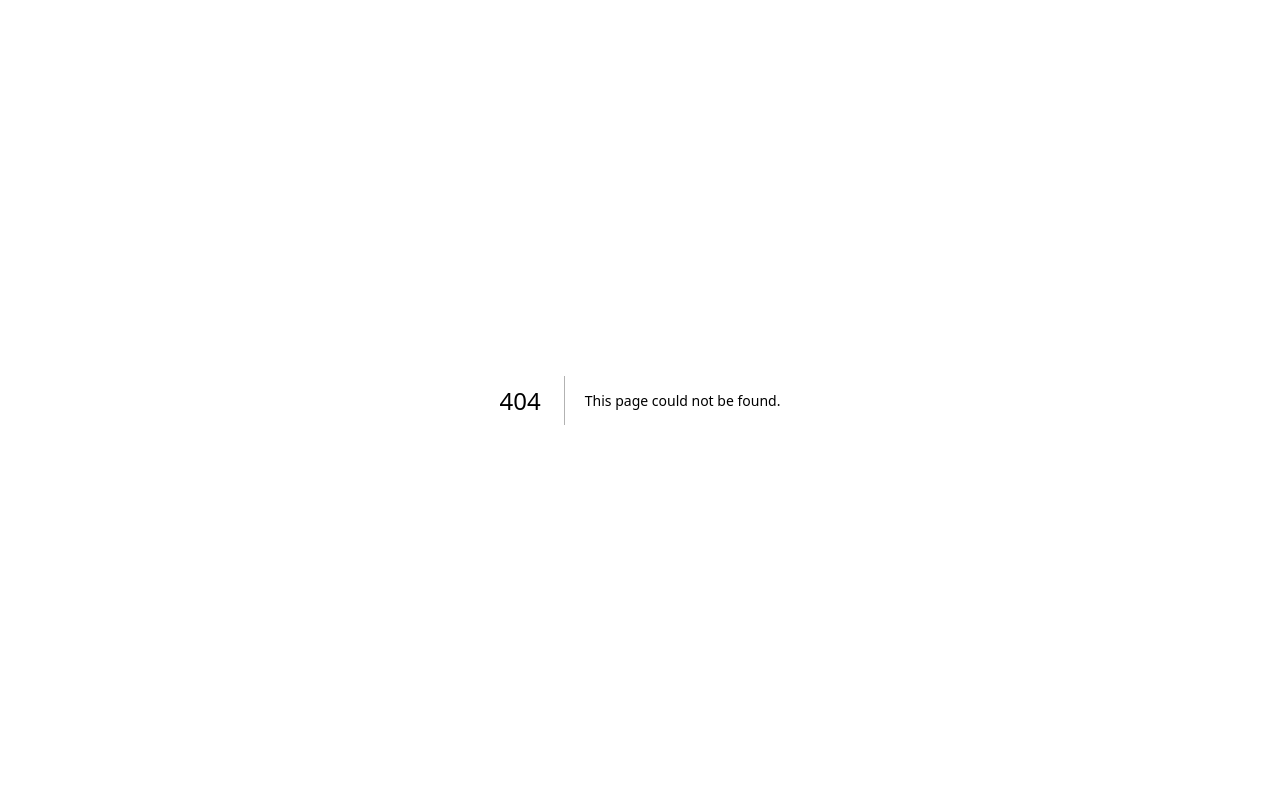
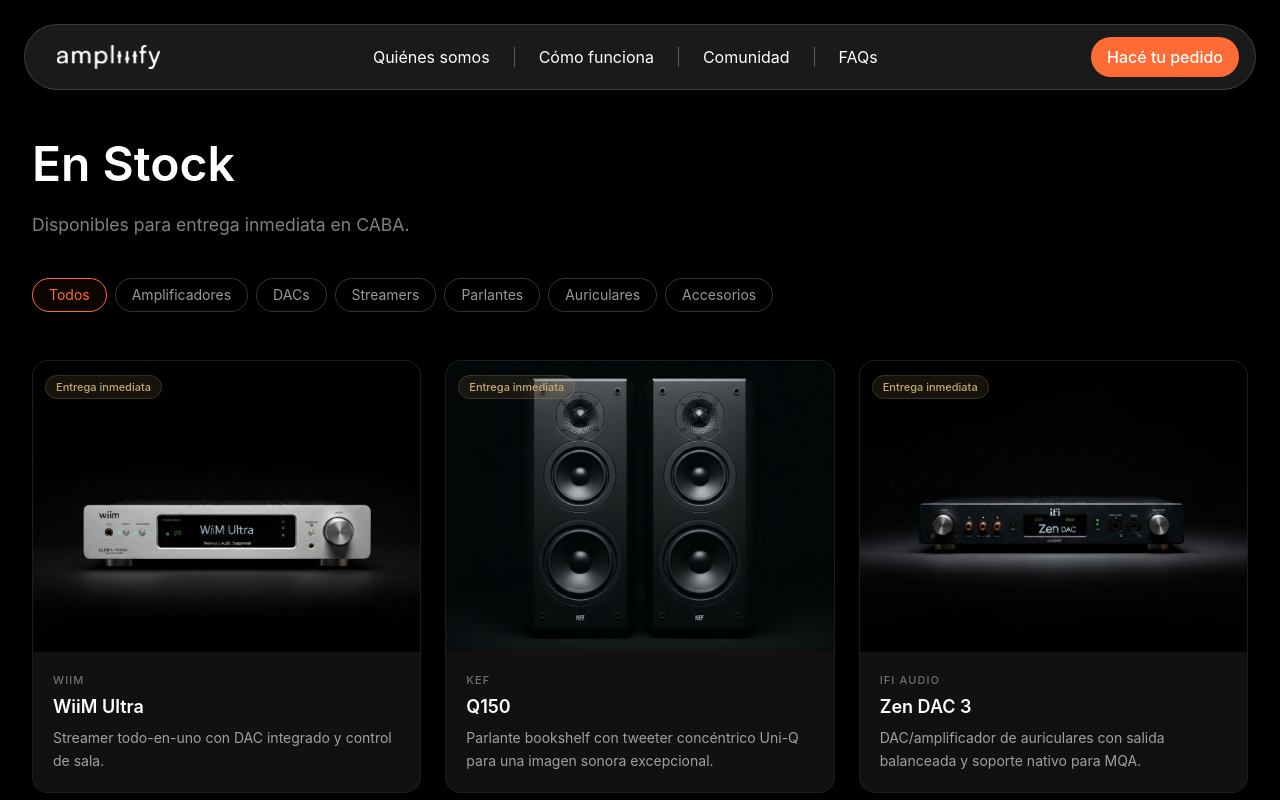
Before and after one commit to fravir50/amplify, a Next.js app: page /catalogo in a window 1280 px wide. Before the commit this address had no page. Shown: the top 800 px of the page. Built offline with nearby package versions, Linux system fonts and the light colour scheme.

Commit message:
feat: add /catalogo page with filter tabs and staggered grid

```diff
--- /dev/null
+++ b/app/catalogo/page.tsx
@@ -0,0 +1,72 @@
+"use client"
+
+import { useState } from "react"
+import { Navbar } from "@/components/navbar"
+import { Footer } from "@/components/footer"
+import { ProductoCard } from "@/components/catalogo/ProductoCard"
+import { FiltroCategoria } from "@/components/catalogo/FiltroCategoria"
+import { productos } from "@/data/productos"
+
+export default function CatalogoPage() {
+  const [categoriaActiva, setCategoriaActiva] = useState("Todos")
+
+  const productosFiltrados =
+    categoriaActiva === "Todos"
+      ? productos
+      : productos.filter((p) => p.categoria === categoriaActiva)
+
+  return (
+    <main className="min-h-screen bg-[#000000]">
+      <Navbar />
+
+      <div className="px-4 sm:px-6 lg:px-8 pt-32 pb-20">
+        <div className="mx-auto max-w-7xl">
+
+          {/* Header */}
+          <div className="mb-10">
+            <h1
+              className="font-semibold text-white mb-3"
+              style={{ fontSize: "clamp(2rem, 5vw, 3rem)" }}
+            >
+              En Stock
+            </h1>
+            <p className="text-white/50" style={{ fontSize: "clamp(0.9rem, 2vw, 1.1rem)" }}>
+              Disponibles para entrega inmediata en CABA.
+            </p>
+          </div>
+
+          {/* Filtros */}
+          <div className="mb-10">
+            <FiltroCategoria
+              categoriaActiva={categoriaActiva}
+              onChange={setCategoriaActiva}
+            />
+          </div>
+
+          {/* Grid */}
+          {productosFiltrados.length === 0 ? (
+            <div className="py-24 text-center text-white/30">
+              No hay productos en esta categoría por el momento.
+            </div>
+          ) : (
+            <div className="grid grid-cols-1 gap-6 sm:grid-cols-2 lg:grid-cols-3">
+              {productosFiltrados.map((producto, index) => (
+                <ProductoCard
+                  key={producto.id}
+                  producto={producto}
+                  style={{
+                    opacity: 0,
+                    animation: `fadeInUp 0.5s ease forwards`,
+                    animationDelay: `${index * 80}ms`,
+                  }}
+                />
+              ))}
+            </div>
+          )}
+        </div>
+      </div>
+
+      <Footer />
+    </main>
+  )
+}
--- a/app/globals.css
+++ b/app/globals.css
@@ -170,3 +170,14 @@
     left: 100%;
   }
 }
+
+@keyframes fadeInUp {
+  from {
+    opacity: 0;
+    transform: translateY(20px);
+  }
+  to {
+    opacity: 1;
+    transform: translateY(0);
+  }
+}
```
